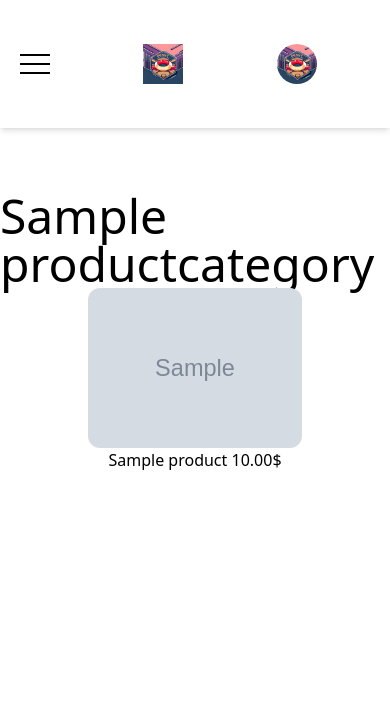
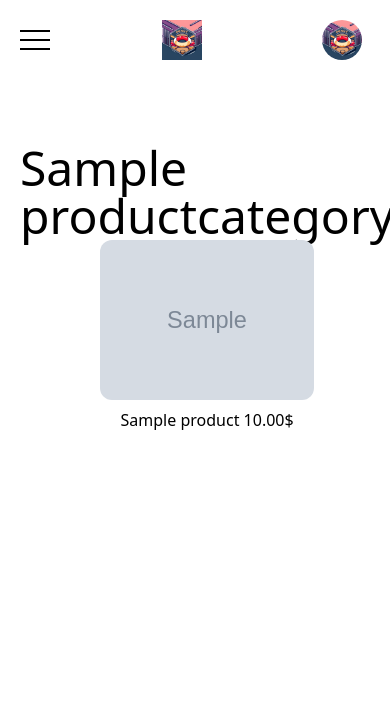
Before and after one commit to SakolB/DonutStoreSite, a Django app: page / in a window 390 px wide. Shown: the top 712 px of the page. Run offline with Django 4.2, Linux system fonts and the light colour scheme; tables that the repository leaves empty hold one stand-in row (values such as "Sample post"); grey boxes marked "Sample" are stand-in pictures; some libraries are stand-ins or nearby versions.

Commit message:
Added a few images to and fix mobile nav styling

```diff
--- a/static/css/style.css
+++ b/static/css/style.css
@@ -1,3 +1,6 @@
+* {
+    box-sizing: border-box;
+}
 .hamburger-btn {
     width: 30px;
     height: 20px;
--- a/templates/home/base.html
+++ b/templates/home/base.html
@@ -13,8 +13,8 @@
 </head>
 <body>
     <header>
-        <nav class="bg-white shadow-md">
-            <div class="flex flex-row justify-center sm:justify-between items-center">
+        <nav class="bg-white shadow-m w-[100vw] h-20 flex justify-center items-center">
+            <div class="flex flex-row justify-start sm:justify-stretch items-center w-full h-full">
                 <div class="flex-auto relative sm:hidden m-5 hamburger-btn-container">
                     <button class="hamburger-btn focus:outline-none close" onclick="toggleSidebar()">
                         <span class="hamburger-bar"></span>
@@ -23,7 +23,7 @@
                     </button>
                 </div>
 
-                <div class="flex-auto m-5">
+                <div class="flex-auto flex justify-center items-center">
                     <a href="{% url "home:index" %}">
                         <img src="{% static 'images/logo.png'%}" class="w-10 h-10" alt="logo picture">
                     </a>
@@ -44,7 +44,7 @@
                 <div class="flex-auto hidden sm:block text-center">
                     <a href="" class="text-gray-400 p-2 hover:text-black">Login</a>
                 </div>
-                <div class="flex-auto sm:hidden">
+                <div class="flex-auto sm:hidden flex justify-end">
                     <a href="{% url "home:cart" %}" class="text-gray-400 p-2 hover:text-black">
                         <img src="{% static 'images/logo.png' %}" class="w-10 h-10 m-5 rounded-full" alt="Profile picture">
                     </a>
--- a/theme/static/css/dist/styles.css
+++ b/theme/static/css/dist/styles.css
@@ -767,12 +767,16 @@ select {
   margin-right: auto;
 }
 
+.mb-4 {
+  margin-bottom: 1rem;
+}
+
+.mt-2 {
+  margin-top: 0.5rem;
+}
+
 .mt-8 {
   margin-top: 2rem;
-}
-
-.mb-4 {
-  margin-bottom: 1rem;
 }
 
 .block {
@@ -795,52 +799,56 @@ select {
   height: 2.5rem;
 }
 
+.h-40 {
+  height: 10rem;
+}
+
+.h-\[85vh\] {
+  height: 85vh;
+}
+
 .h-screen {
   height: 100vh;
+}
+
+.h-6 {
+  height: 1.5rem;
 }
 
 .h-20 {
   height: 5rem;
 }
 
-.h-40 {
-  height: 10rem;
+.h-full {
+  height: 100%;
 }
 
-.h-\[90vh\] {
-  height: 90vh;
-}
-
-.h-\[80vh\] {
-  height: 80vh;
-}
-
-.h-\[90vh\=\] {
-  height: 90vh=;
-}
-
-.h-\[85vh\] {
-  height: 85vh;
+.w-1\/3 {
+  width: 33.333333%;
 }
 
 .w-10 {
   width: 2.5rem;
 }
 
-.w-20 {
-  width: 5rem;
+.w-2\/3 {
+  width: 66.666667%;
 }
 
 .w-40 {
   width: 10rem;
 }
 
-.w-1\/3 {
-  width: 33.333333%;
+.w-\[100vw\] {
+  width: 100vw;
 }
 
-.w-2\/3 {
-  width: 66.666667%;
+.w-\[90vw\] {
+  width: 90vw;
+}
+
+.w-full {
+  width: 100%;
 }
 
 .max-w-md {
@@ -871,57 +879,57 @@ select {
   align-items: flex-start;
 }
 
-.items-end {
-  align-items: flex-end;
-}
-
 .items-center {
   align-items: center;
 }
 
-.items-baseline {
-  align-items: baseline;
+.justify-start {
+  justify-content: flex-start;
+}
+
+.justify-end {
+  justify-content: flex-end;
 }
 
 .justify-center {
   justify-content: center;
 }
 
-.gap-4 {
-  gap: 1rem;
+.justify-items-end {
+  justify-items: end;
 }
 
-.gap-10 {
-  gap: 2.5rem;
+.gap-40 {
+  gap: 10rem;
 }
 
-.self-center {
-  align-self: center;
+.overflow-auto {
+  overflow: auto;
+}
+
+.overflow-hidden {
+  overflow: hidden;
+}
+
+.overflow-x-hidden {
+  overflow-x: hidden;
+}
+
+.rounded {
+  border-radius: 0.25rem;
 }
 
 .rounded-full {
   border-radius: 9999px;
 }
 
-.rounded-md {
-  border-radius: 0.375rem;
-}
-
-.rounded-lg {
-  border-radius: 0.5rem;
-}
-
 .rounded-xl {
   border-radius: 0.75rem;
 }
 
-.rounded {
-  border-radius: 0.25rem;
-}
-
-.rounded-l-xl {
-  border-top-left-radius: 0.75rem;
-  border-bottom-left-radius: 0.75rem;
+.bg-blue-500 {
+  --tw-bg-opacity: 1;
+  background-color: rgb(59 130 246 / var(--tw-bg-opacity));
 }
 
 .bg-gray-50 {
@@ -934,19 +942,14 @@ select {
   background-color: rgb(248 250 252 / var(--tw-bg-opacity));
 }
 
-.bg-green-400 {
-  --tw-bg-opacity: 1;
-  background-color: rgb(74 222 128 / var(--tw-bg-opacity));
-}
-
 .bg-white {
   --tw-bg-opacity: 1;
   background-color: rgb(255 255 255 / var(--tw-bg-opacity));
 }
 
-.bg-blue-500 {
-  --tw-bg-opacity: 1;
-  background-color: rgb(59 130 246 / var(--tw-bg-opacity));
+.object-cover {
+  -o-object-fit: cover;
+     object-fit: cover;
 }
 
 .p-2 {
@@ -975,8 +974,14 @@ select {
   padding-bottom: 0.5rem;
 }
 
-.pt-10 {
-  padding-top: 2.5rem;
+.px-2 {
+  padding-left: 0.5rem;
+  padding-right: 0.5rem;
+}
+
+.px-5 {
+  padding-left: 1.25rem;
+  padding-right: 1.25rem;
 }
 
 .text-center {
```
Also changed, not shown: other parts of theme/static/css/dist/styles.css (+48 -10 lines), media/images/buttermilk.png (added), media/images/cake_KRiKLCA.png (added), media/images/croissant.png (added), media/images/glazed-donut.png (added), media/images/logo_f9gq1A1.png (deleted), media/images/logo_l2tRMFs.png (deleted), media/images/logo_xKTkFpc.png (deleted), media/images/logo_yItc0Z0.png (deleted), media/images/old-fashion.png (added), media/images/yellow-cake.png (added).
